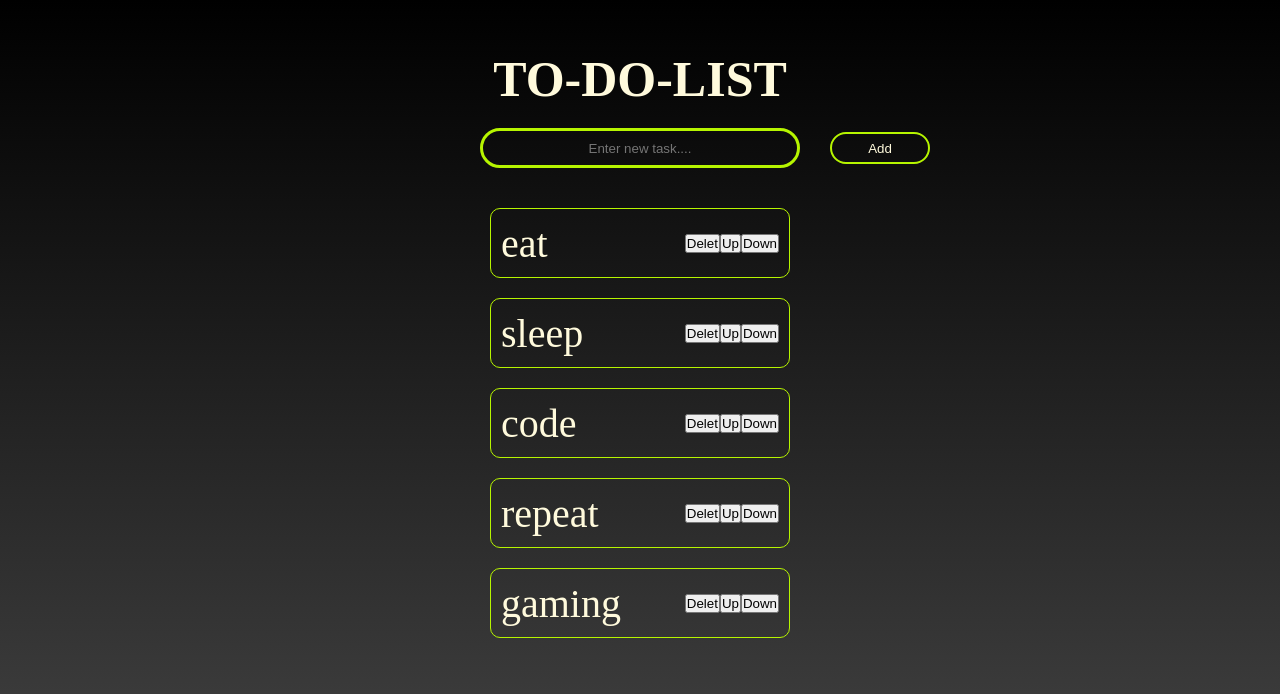
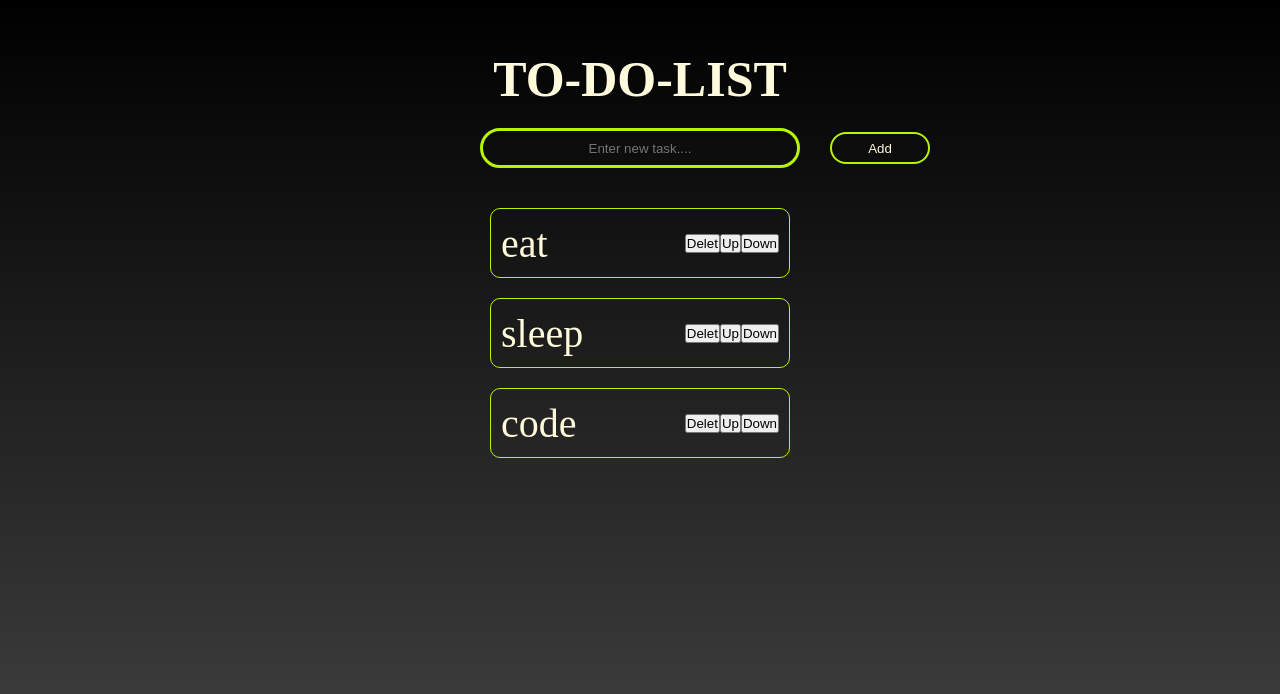
Before and after one commit to mdyasinreza1510/TO-DO-LIST, a React (Vite) app: page / in a window 1280 px wide. Shown: the top 694 px of the page. Built offline with nearby package versions, Linux system fonts and the light colour scheme.

Commit message:
added feautres like add task, delete a task, send the task up or down

```diff
--- a/src/Todolist.jsx
+++ b/src/Todolist.jsx
@@ -1,7 +1,7 @@
 import { useState } from 'react'
 function Todolist(){
 
-    const [tasks, setatsk]=useState(["eat","sleep", "code","repeat","gaming"]);
+    const [tasks, settask]=useState(["eat","sleep", "code"]);
     const [newtask,setnewtask]=useState("");
 
     function inputchange(event){
@@ -10,12 +10,30 @@ function Todolist(){
     }
 
     function addtask(){
+        if (newtask !==""){
+        settask([...tasks, newtask]);
+        setnewtask("");
+        }
+        else{
+            alert("enter a task first");
+        }
+
 
     }
     function dlttask(index){
+        const dltdtask= tasks.filter((_, i) => i!== index);
+        settask(dltdtask);
 
     }
-    function movetaskup(){
+    function movetaskup(index){
+        if (index > 0){
+                    const updatedtask=[...tasks];
+
+        [updatedtask[index], updatedtask[index-1]] = [updatedtask[index-1], updatedtask[index]];
+
+        settask(updatedtask);
+        }
+
 
     }
     function movetaskdown(index){
@@ -43,8 +61,8 @@ function Todolist(){
         <li key={index}>
             <div className="task-box">
             <div className="task"><p>{task}</p></div>
-            <div className="action-btns">            <button onClick={dlttask}>Delet</button>
-            <button onClick={movetaskup}>Up</button>
+            <div className="action-btns">            <button onClick={()=>{dlttask(index)}}>Delet</button>
+            <button onClick={() =>{movetaskup(index)}}>Up</button>
             <button onClick={movetaskdown}>Down</button></div>
 
             </div>
```
